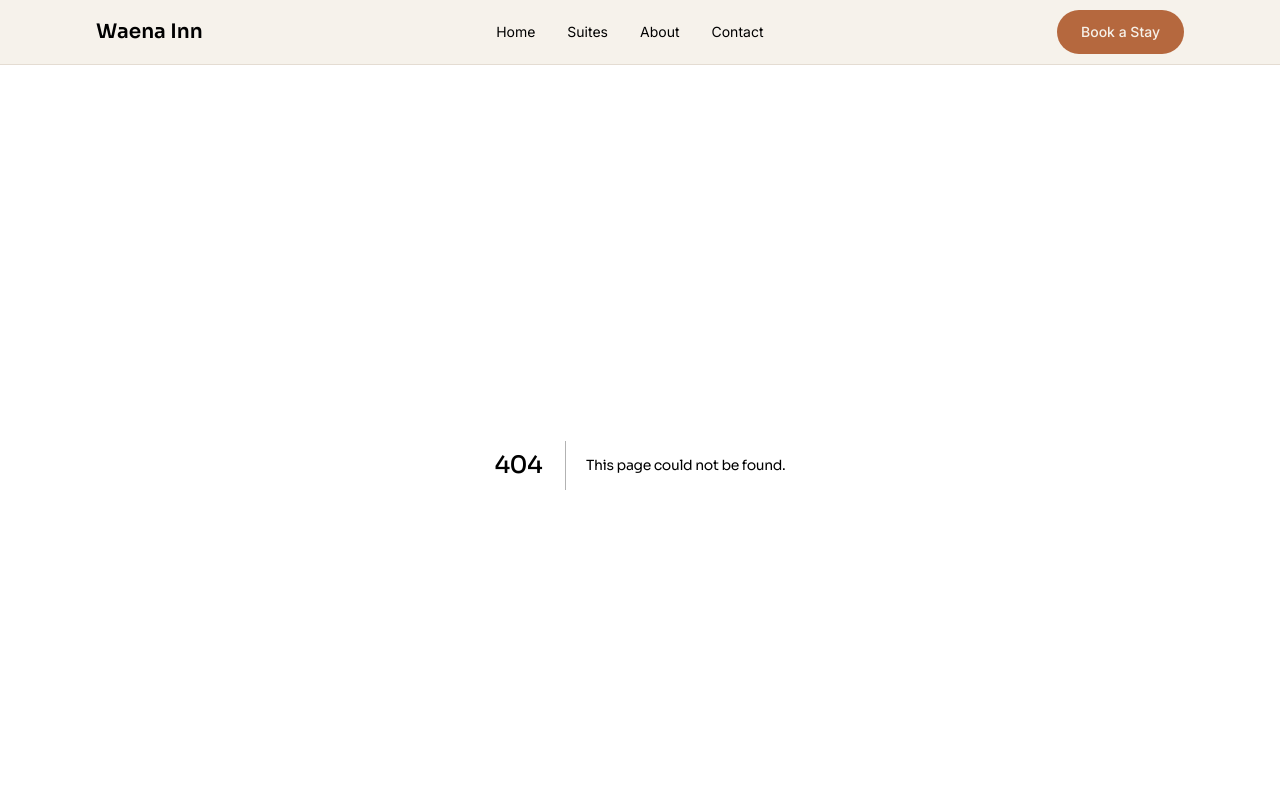
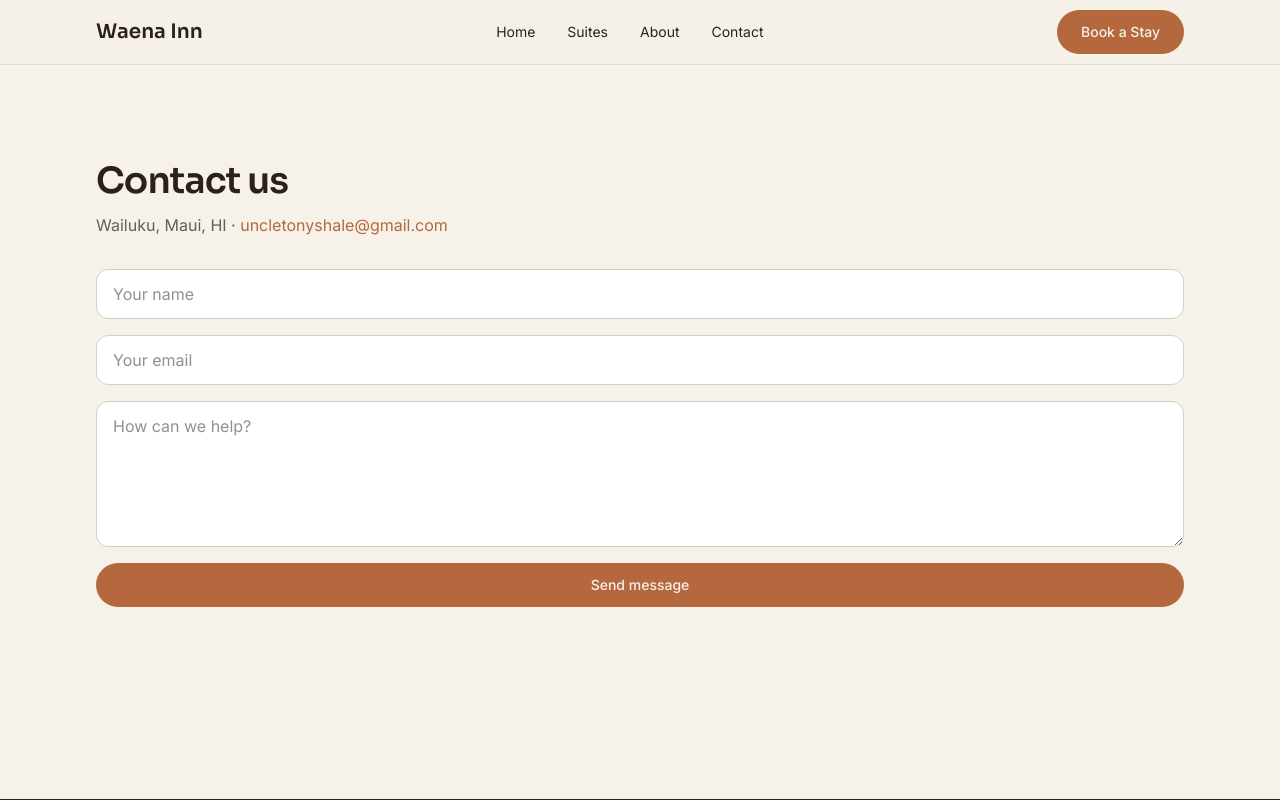
Before and after one commit to tannermosher2015-debug/WaenaInn, a Next.js app: page /contact in a window 1280 px wide. Before the commit this address had no page. Shown: the top 800 px of the page. Built offline with nearby package versions, Linux system fonts and the light colour scheme.

Commit message:
feat: contact page

```diff
--- /dev/null
+++ b/src/app/contact/page.tsx
@@ -0,0 +1,18 @@
+import { Section } from '@/components/Section'
+import { SITE } from '@/lib/site'
+
+export const metadata = { title: 'Contact' }
+export default function Contact() {
+  return (
+    <Section className="max-w-xl">
+      <h1 className="text-4xl font-semibold">Contact us</h1>
+      <p className="mt-3 text-espresso/70">{SITE.address} · <a className="text-clay" href={`mailto:${SITE.email}`}>{SITE.email}</a></p>
+      <form action={`mailto:${SITE.email}`} method="post" encType="text/plain" className="mt-8 grid gap-4">
+        <input name="name" required placeholder="Your name" className="rounded-xl border border-taupe bg-white px-4 py-3" />
+        <input name="email" type="email" required placeholder="Your email" className="rounded-xl border border-taupe bg-white px-4 py-3" />
+        <textarea name="message" required rows={5} placeholder="How can we help?" className="rounded-xl border border-taupe bg-white px-4 py-3" />
+        <button className="rounded-full bg-clay px-6 py-3 text-sm font-medium text-sand hover:brightness-110">Send message</button>
+      </form>
+    </Section>
+  )
+}
```
